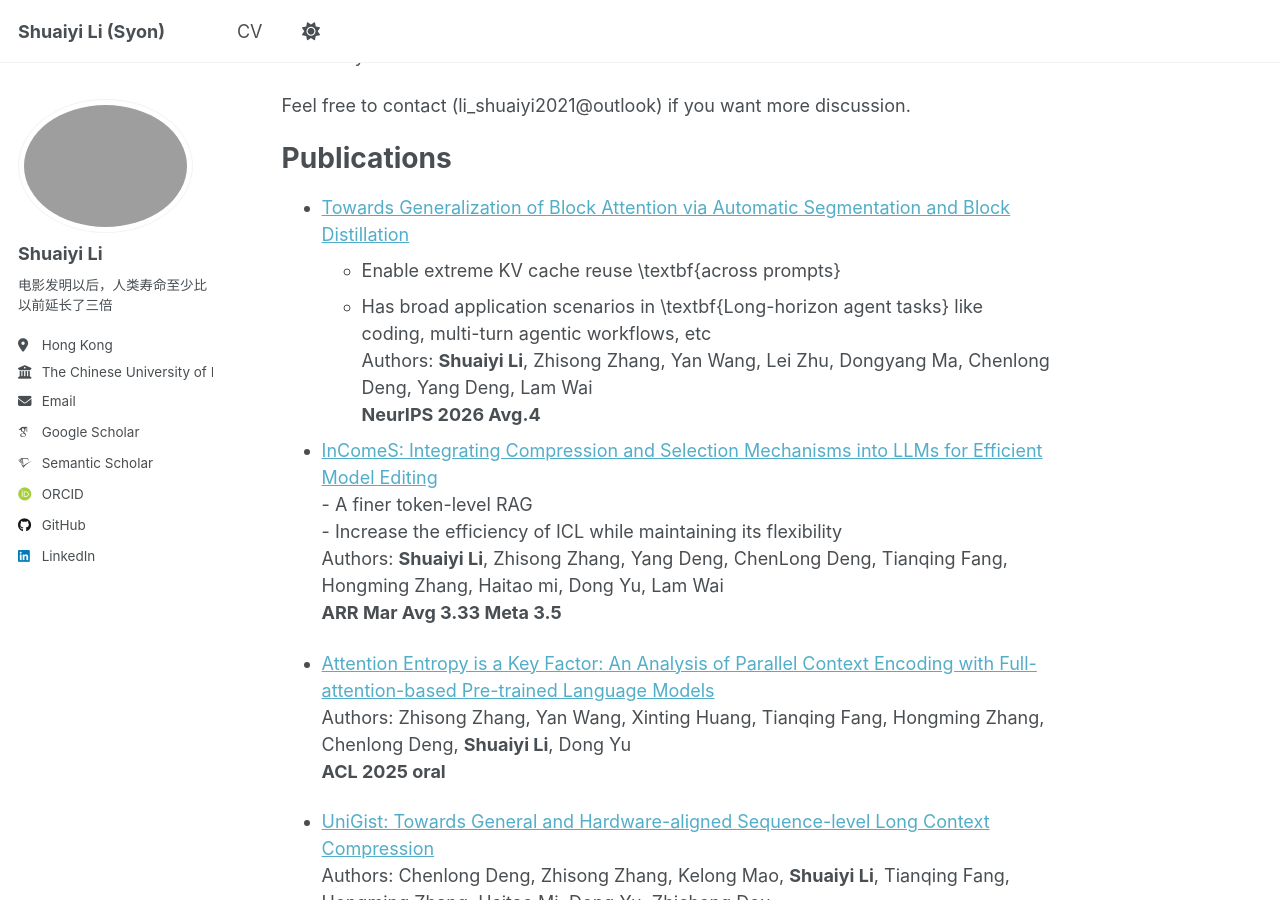
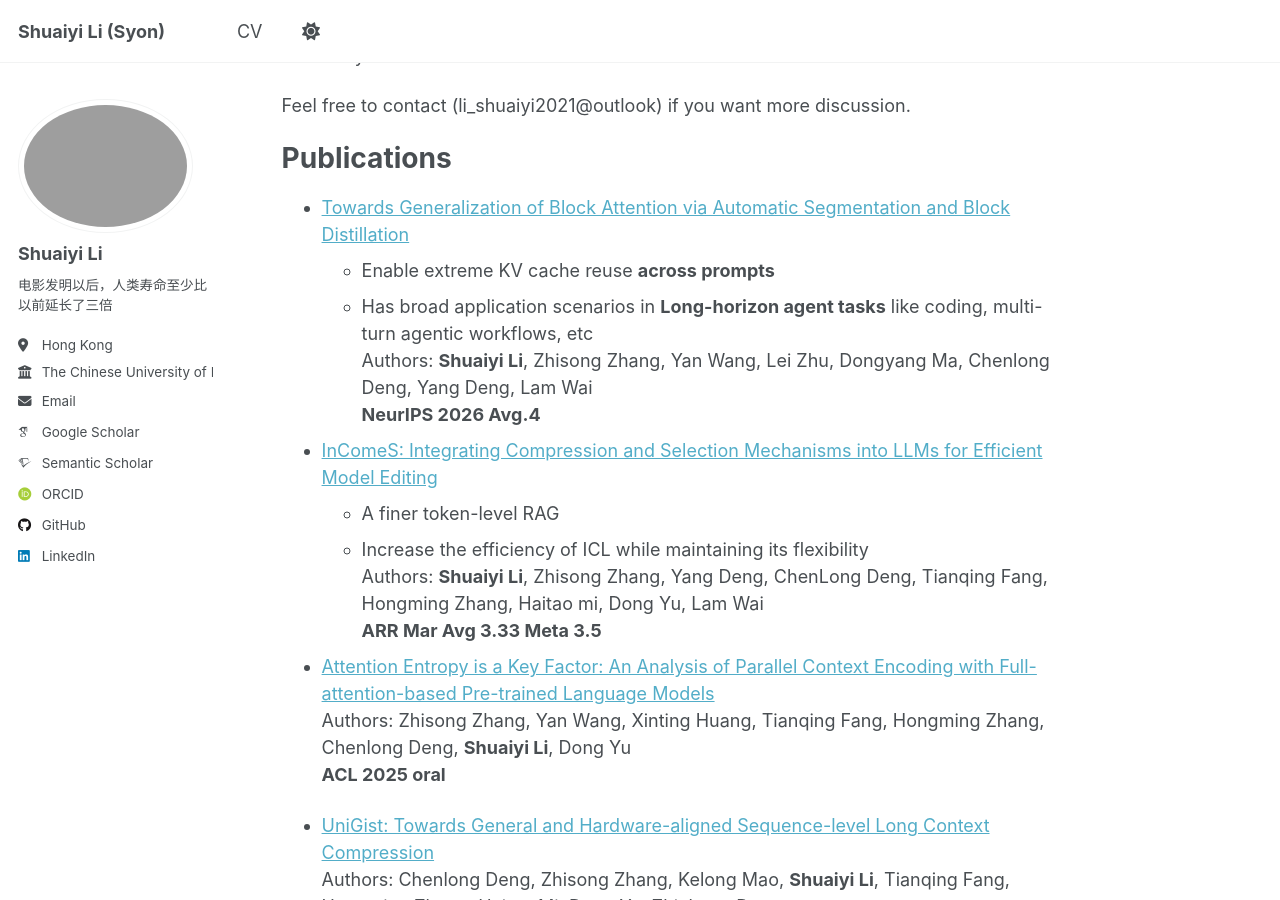
Before and after one commit to Syon-Li/Syon-Li.github.io, a Jekyll site: the page built from _pages/about.md, in a window 1280 px wide and 900 px high, scrolled down 393 px. Built offline with Jekyll 4.4.1, drawn with Linux system fonts in a browser that asks for light colours; some web fonts are replaced; a script that is not in the unit is left out.

Commit message:
Update about.md

```diff
--- a/_pages/about.md
+++ b/_pages/about.md
@@ -19,14 +19,14 @@ Feel free to contact (li_shuaiyi2021@outlook) if you want more discussion.
 Publications
 ======
 - [Towards Generalization of Block Attention via Automatic Segmentation and Block Distillation](https://arxiv.org/abs/2605.15913)<br>
-    - Enable extreme KV cache reuse \textbf{across prompts}<br>
-    - Has broad application scenarios in \textbf{Long-horizon agent tasks} like coding, multi-turn agentic workflows, etc<br>
+    - Enable extreme KV cache reuse **across prompts**<br>
+    - Has broad application scenarios in **Long-horizon agent tasks** like coding, multi-turn agentic workflows, etc<br>
   Authors: **Shuaiyi Li**, Zhisong Zhang, Yan Wang, Lei Zhu, Dongyang Ma, Chenlong Deng, Yang Deng, Lam Wai<br>
   **NeurIPS 2026 Avg.4**
 
 - [InComeS: Integrating Compression and Selection Mechanisms into LLMs for Efficient Model Editing](https://arxiv.org/pdf/2505.22156)<br>
-  \- A finer token-level RAG<br>
-  \- Increase the efficiency of ICL while maintaining its flexibility<br>
+    - A finer token-level RAG<br>
+    - Increase the efficiency of ICL while maintaining its flexibility<br>
   Authors: **Shuaiyi Li**, Zhisong Zhang, Yang Deng, ChenLong Deng, Tianqing Fang, Hongming Zhang, Haitao mi, Dong Yu, Lam Wai<br>
   **ARR Mar Avg 3.33 Meta 3.5**
 
```
